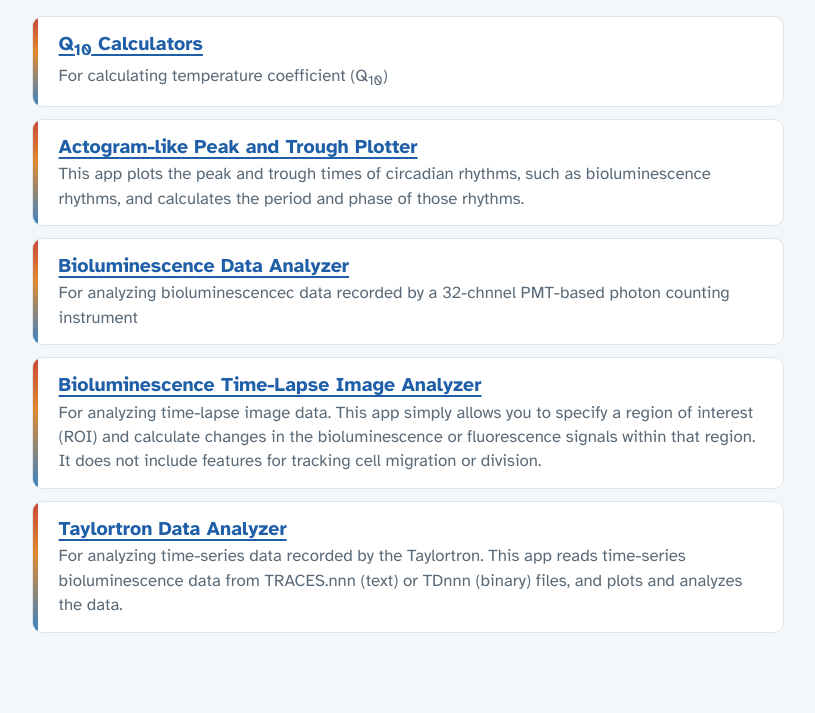
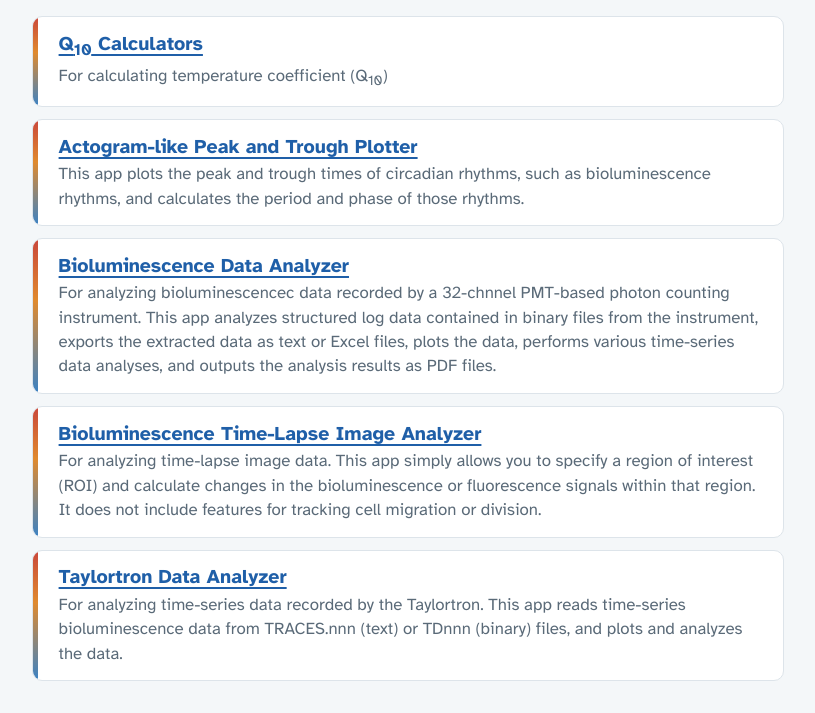
Before and after one commit to dxda6216/Web_Applications, a plain HTML site: page index.html in a window 1280 px wide. Shown: the part 107-820 px from the top of the page, without its empty margins (232-1047 px from the left). Drawn offline with Linux system fonts and the light colour scheme.

Commit message:
Update index.html

```diff
--- a/index.html
+++ b/index.html
@@ -158,7 +158,7 @@
     </li>
     <li>
       <h2 class="name"><a href="./bioluminescence_data_analysis/index.html">Bioluminescence Data Analyzer</a></h2>
-      <p class="desc">For analyzing bioluminescencec data recorded by a 32-chnnel PMT-based photon counting instrument</p>
+      <p class="desc">For analyzing bioluminescencec data recorded by a 32-chnnel PMT-based photon counting instrument. This app analyzes structured log data contained in binary files from the instrument, exports the extracted data as text or Excel files, plots the data, performs various time-series data analyses, and outputs the analysis results as PDF files.</p>
     </li>
     <li>
       <h2 class="name"><a href="./bioluminescence_imaging_roi_analyzer/index.html">Bioluminescence Time-Lapse Image Analyzer</a></h2>
```
